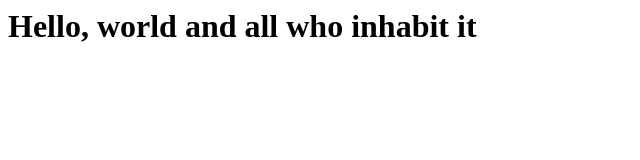
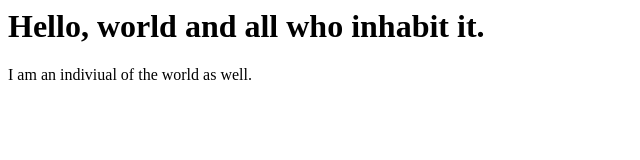
Before and after one commit to standardusername/website, a plain HTML site: page index.html in a window 1280 px wide. Shown: the whole page, without its empty margins (0-640 px from the left). Drawn offline with Linux system fonts and the light colour scheme.

Commit message:
Added a paragraph

```diff
--- a/index.html
+++ b/index.html
@@ -1 +1,2 @@
-<h1>Hello, world and all who inhabit it</h1>
+<h1>Hello, world and all who inhabit it.</h1>
+<p>I am an indiviual of the world as well.</p>
```
